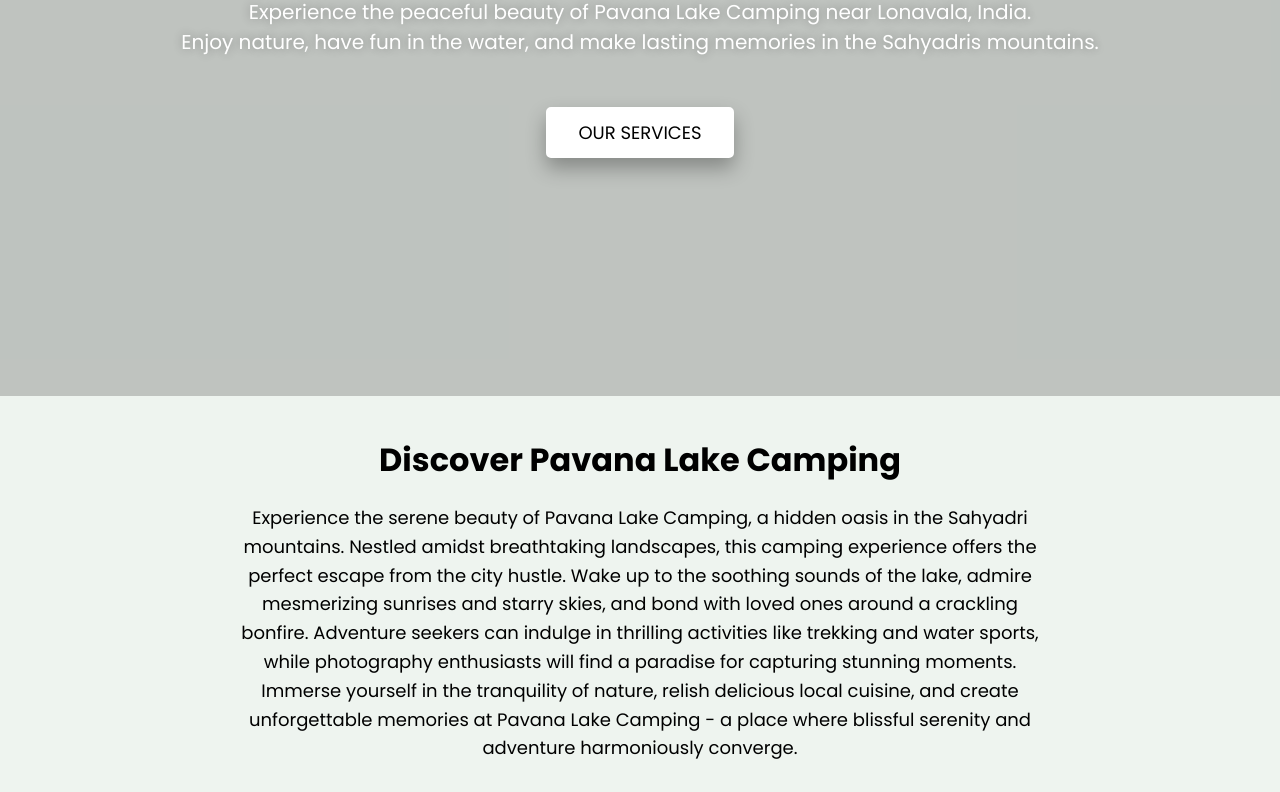
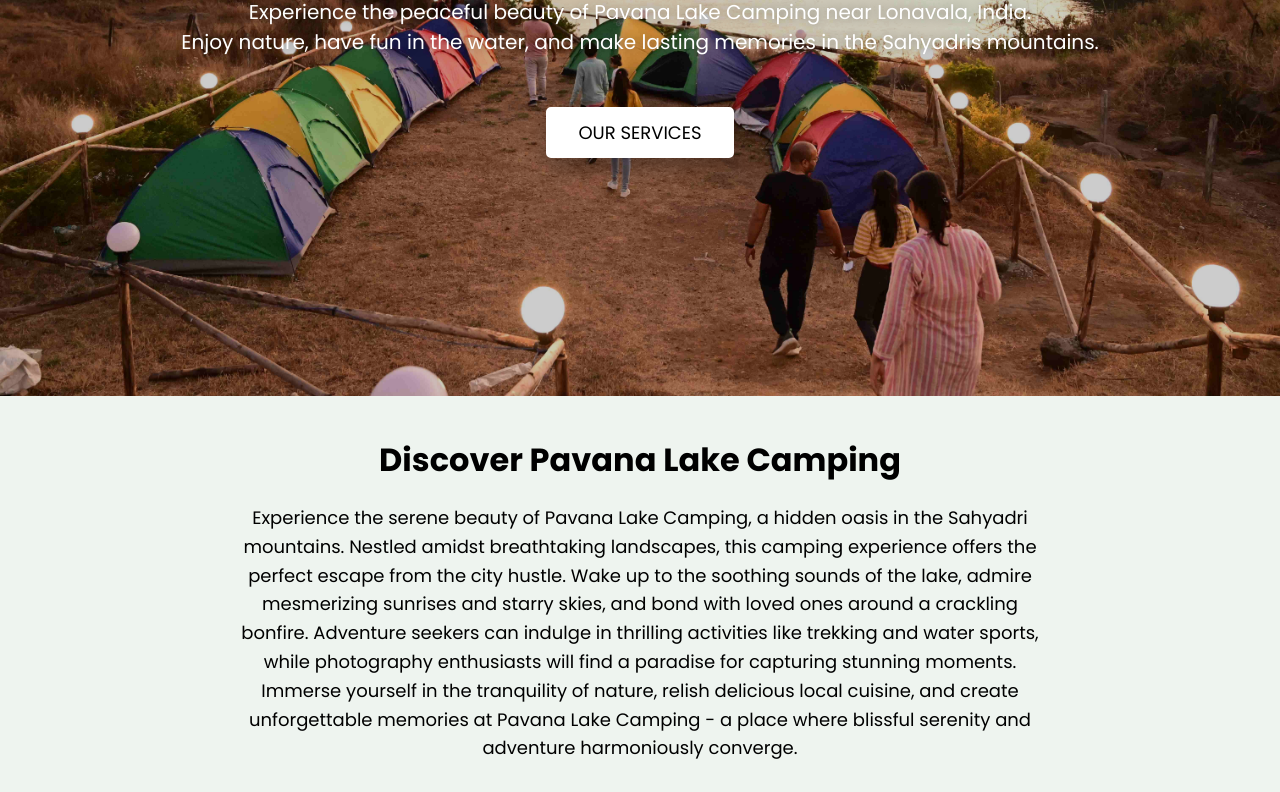
Before and after one commit to rahuladkar/CampingSite, a plain HTML site: page index.html in a window 1280 px wide. Shown: the part 404-1196 px from the top of the page. Drawn offline with Linux system fonts and the light colour scheme; files whose address does not match are found by name.

Commit message:
Update style.css

```diff
--- a/style.css
+++ b/style.css
@@ -83,7 +83,7 @@ footer a:hover {
   height: 100vh;
   width: 100%;
   position: relative;
-  background: url("./image/tent.jpg");
+  background: url("./images/tent.jpg");
   background-position: center 65%;
   background-size: cover;
   background-attachment: fixed;
```
